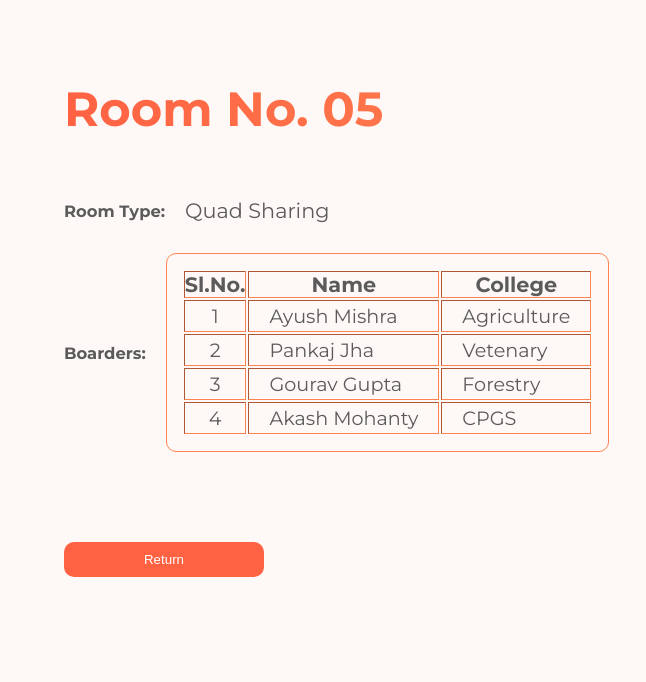
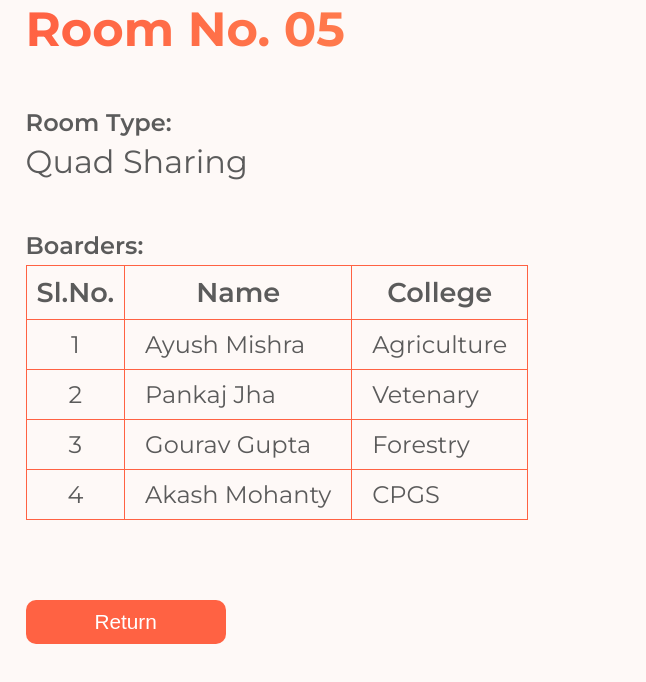
Before and after one commit to Girishbanua/Hostelity, a React (Vite) app in the folder client/: page /roomInfo in a window 1280 px wide. Shown: the top 682 px of the page, without its empty margins (0-646 px from the left). Built offline with nearby package versions, Linux system fonts and the light colour scheme.

Commit message:
Add files via upload

```diff
--- a/client/src/styles/_RoomInfo.scss
+++ b/client/src/styles/_RoomInfo.scss
@@ -1,33 +1,39 @@
 @use "_base.scss";
 .roomInfo{
-    margin: 10vh 5vw;
+    margin: auto 2vw;
+    gap: 30px;
+    width: 70vw;
     h1{
         @include base.gradientText();
         font-size: 3rem;
-        padding-bottom: 30px
     }
     div{
-        @include base.flex(center, left);
-        gap: 20px;
-        margin: 30px 0;
-        label{
+        margin-top: 50px;
+        @include base.flex(flex-start, left, column);
+        gap: 5px;
+        h3{
             font-size: 1.5rem;
             font-weight: 600;
         }
         p{
-            font-size: 1.3rem;
+            font-size: 2rem;
         }
         table{
             text-align: center;
-            border: 1px solid base.$lightColor;
+            border-collapse: collapse;
+            border-color: base.$darkColor;
             padding: 15px;
-            border-radius: 10px;
             tr{
                 th{
-                    font-size: 1.3rem;
+                    font-size: 1.7rem;
+                    font-weight: 600;
+                    border-color: base.$darkColor;
+                    padding: 10px;
                 }
                 td{
-                    font-size: 1.2rem;
+                    font-size: 1.5rem;
+                    padding: 10px;
+                    border-color: base.$darkColor;
                 }
                 td:not(:nth-child(1)){
                     text-align: left;
@@ -39,7 +45,8 @@
             @include base.btn();
             width: 200px;
             text-transform: capitalize;
-            margin-top: 60px;
+            margin-top: 30px;
+            font-size: 1.3rem;
         }
     }
 }
--- a/client/src/styles/_StudentIssue.scss
+++ b/client/src/styles/_StudentIssue.scss
@@ -1,18 +1,21 @@
 @use "_base.scss";
 
-.issueContainer{
-    @include base.flex(flex-start, center, column);
-    margin: 10vh 5vw;
-    h1{
+.issueContainer {
+  @include base.flex(flex-start, left, column);
+  gap: 30px;
+  width: 70vw;
+  margin: auto 2vw;
+  h1 {
     @include base.gradientText();
     font-size: 3rem;
     font-weight: 500;
     margin-bottom: 50px;
   }
-    label{
+  label {
     font-size: 1.3rem;
+    padding: 10px;
   }
-    select{
+  select {
     font-size: 1.3rem;
     padding: 10px;
     background: white;
@@ -20,21 +23,14 @@
     border-radius: 10px;
     color: base.$lightColor;
   }
-    option{
+  option {
     background-color: base.$lightColor;
     color: white;
   }
-    .buttons{
-        @include base.flex(flex-start, space-between);
-        gap: 30px;
-        button{
-            @include base.gradientText();
+  button {
     font-size: 1.3rem;
-            padding: 10px;
-            border-radius: 10px;
-            border: none;
-            color: white;
-            cursor: pointer;
+    @include base.btn(base.$lightColor);
+    width: 250px;
+    margin-top: 30px;
   }
 }
-}
--- a/client/src/styles/_StudentPaymentHistory.scss
+++ b/client/src/styles/_StudentPaymentHistory.scss
@@ -1,6 +1,8 @@
 @use "_base.scss";
 .stdntpayHistory{
-    margin: 10vh 5vw;
+    margin: auto 2vw;
+    width: 70vw;
+    @include base.flex(center, center, column);
     h1{
         @include base.gradientText();
         font-size: 3rem;
--- a/client/src/styles/_UserDashboard.scss
+++ b/client/src/styles/_UserDashboard.scss
@@ -27,6 +27,7 @@
     border-radius: 30px;
     font-size: 1.2rem;
     @include base.flex(center, flex-end);
+    cursor: pointer;
     gap: 30px;
     h3 {
       font-weight: 400;
```
Lines whose indentation alone changed are shown as unchanged.
